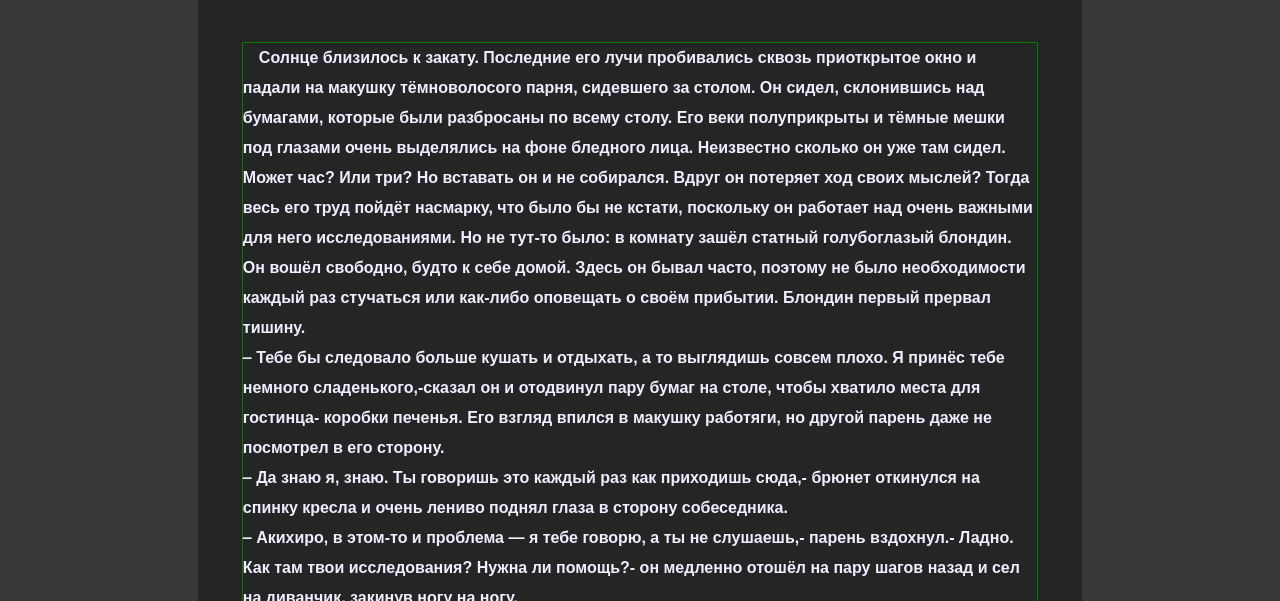
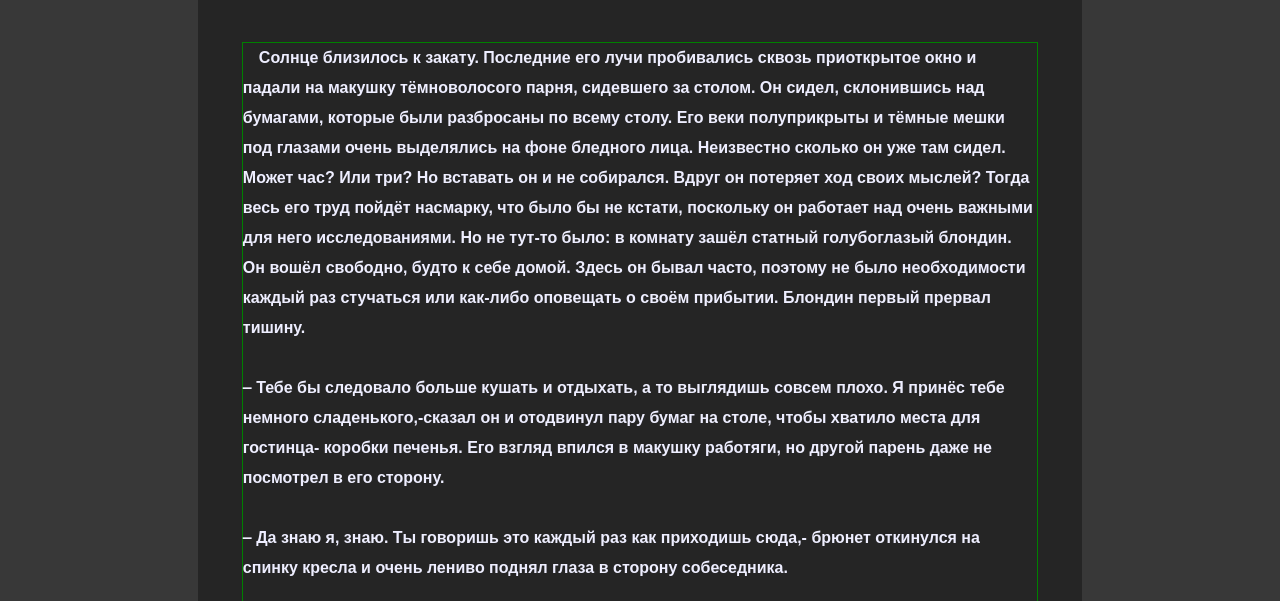
Before and after one commit to Chuya2467/website_for_my_story, a plain HTML site: page story pages/chapter1.html in a window 1280 px wide. Shown: the part 199-800 px from the top of the page. Drawn offline with Linux system fonts and the light colour scheme; a web font is replaced by a local one.

Commit message:
it's working, as i wanted to?

```diff
--- a/story pages/chapter1.html
+++ b/story pages/chapter1.html
@@ -37,7 +37,7 @@
         fetch('Глава 1_1.txt')
         .then(res => res.text())
         .then(text => {
-            const formattedText = text.split('\n').join('<br>').split('\t').join('&emsp;')
+            const formattedText = text.split('\n').join('<br><br>').split('\t').join('&emsp;')
             document.getElementById('output').innerHTML = formattedText;
         });
 
```
